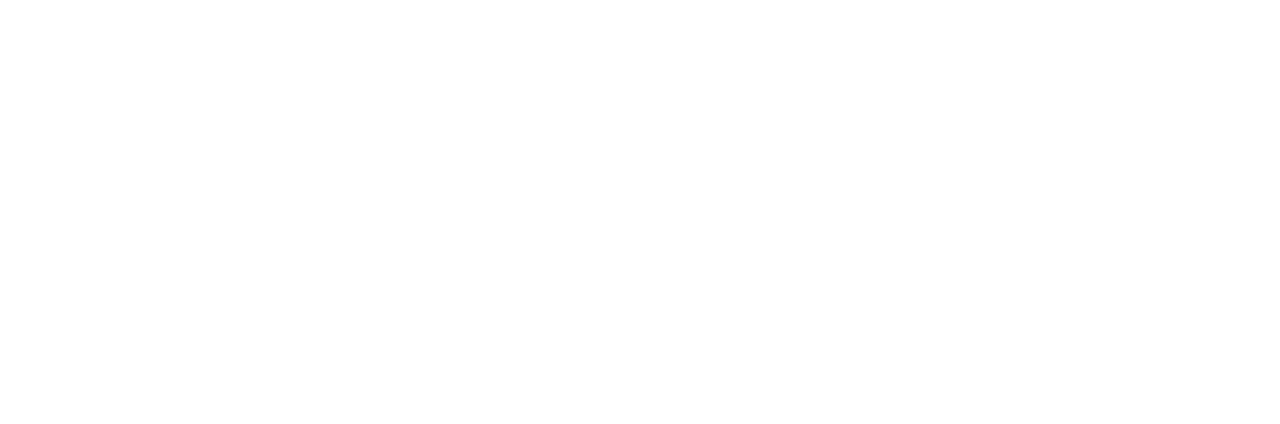
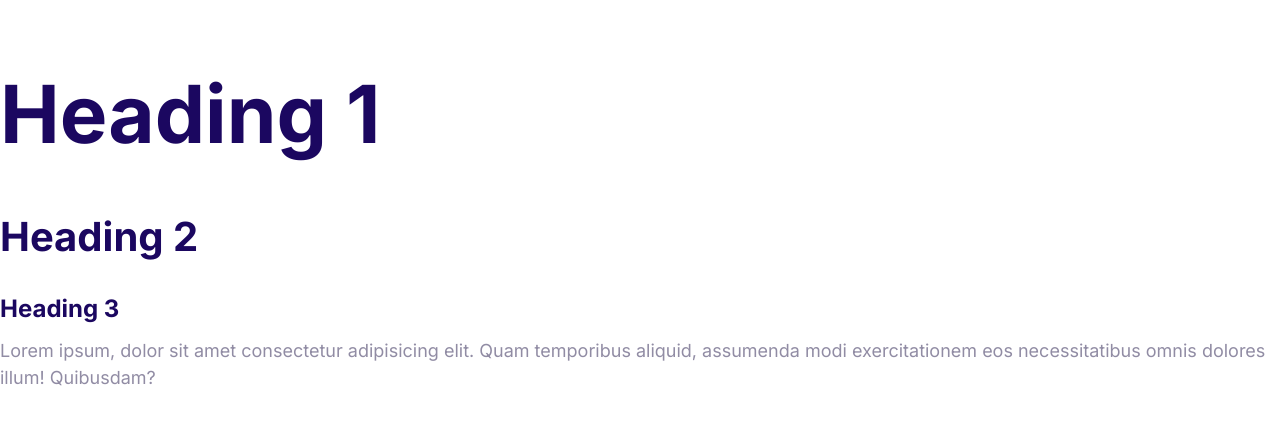
Before and after one commit to omarmonrealdev/htmlCssProject1, a plain HTML site: page index.html in a window 1280 px wide. Drawn offline with Linux system fonts and the light colour scheme.

Commit message:
Define the styles for the fonts.

```diff
--- a/css/styles.css
+++ b/css/styles.css
@@ -5,3 +5,51 @@
     --color-headings: #1b0760;
     --color-body: #918ca4;
 }
+
+html {
+    font-size: 62.5%;
+}
+
+body {
+    font-family: 'Inter', Arial, Helvetica, sans-serif;
+    color: var(--color-body);
+    font-size: 2.4rem;
+    line-height: 1.5;
+}
+
+h1, h2, h3 {
+    color: var(--color-headings);
+    margin-bottom: 1rem;
+}
+
+h1 {
+    font-size: 7rem;
+}
+
+h2 {
+    font-size: 4rem;
+}
+
+h3 {
+    font-size: 3rem;
+
+}
+
+p {
+    margin-top: 0;
+}
+
+@media screen and (min-width: 1024px) {
+    body {
+        font-size: 1.8rem;
+    }
+    h1 {
+        font-size: 8rem;
+    }
+    h2 {
+        font-size: 4rem;
+    }
+    h3 {
+        font-size: 2.4rem;
+    }
+}
--- a/index.html
+++ b/index.html
@@ -5,8 +5,23 @@
     <meta http-equiv="X-UA-Compatible" content="IE=edge" />
     <meta name="viewport" content="width=device-width, initial-scale=1.0" />
     <title>Document</title>
+    <link rel="preconnect" href="https://fonts.googleapis.com" />
+    <link rel="preconnect" href="https://fonts.gstatic.com" crossorigin />
+    <link
+      href="https://fonts.googleapis.com/css2?family=Inter:wght@400;700&display=swap"
+      rel="stylesheet"
+    />
     <link rel="stylesheet" href="css/normalize.css" />
     <link rel="stylesheet" href="css/styles.css" />
   </head>
-  <body></body>
+  <body>
+    <h1>Heading 1</h1>
+    <h2>Heading 2</h2>
+    <h3>Heading 3</h3>
+    <p>
+      Lorem ipsum, dolor sit amet consectetur adipisicing elit. Quam temporibus
+      aliquid, assumenda modi exercitationem eos necessitatibus omnis dolores
+      illum! Quibusdam?
+    </p>
+  </body>
 </html>
```
